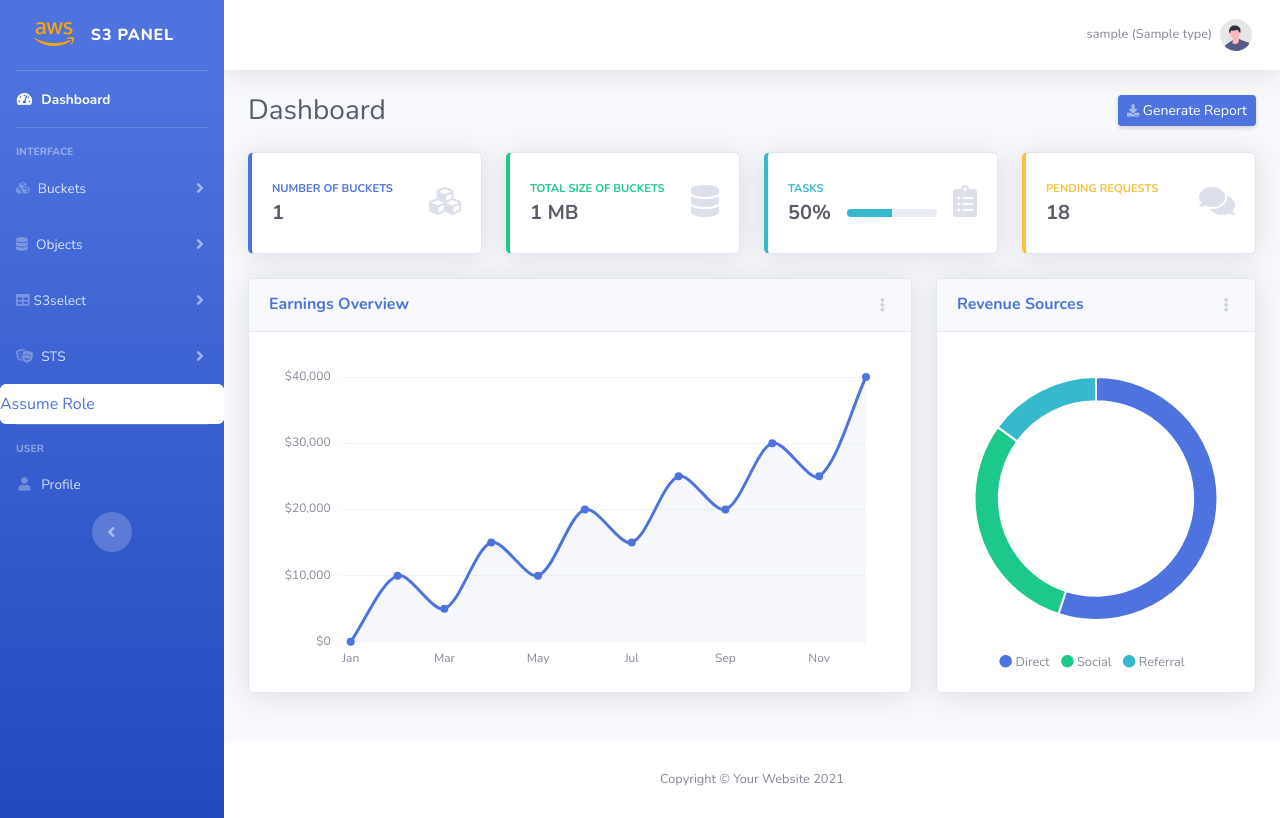
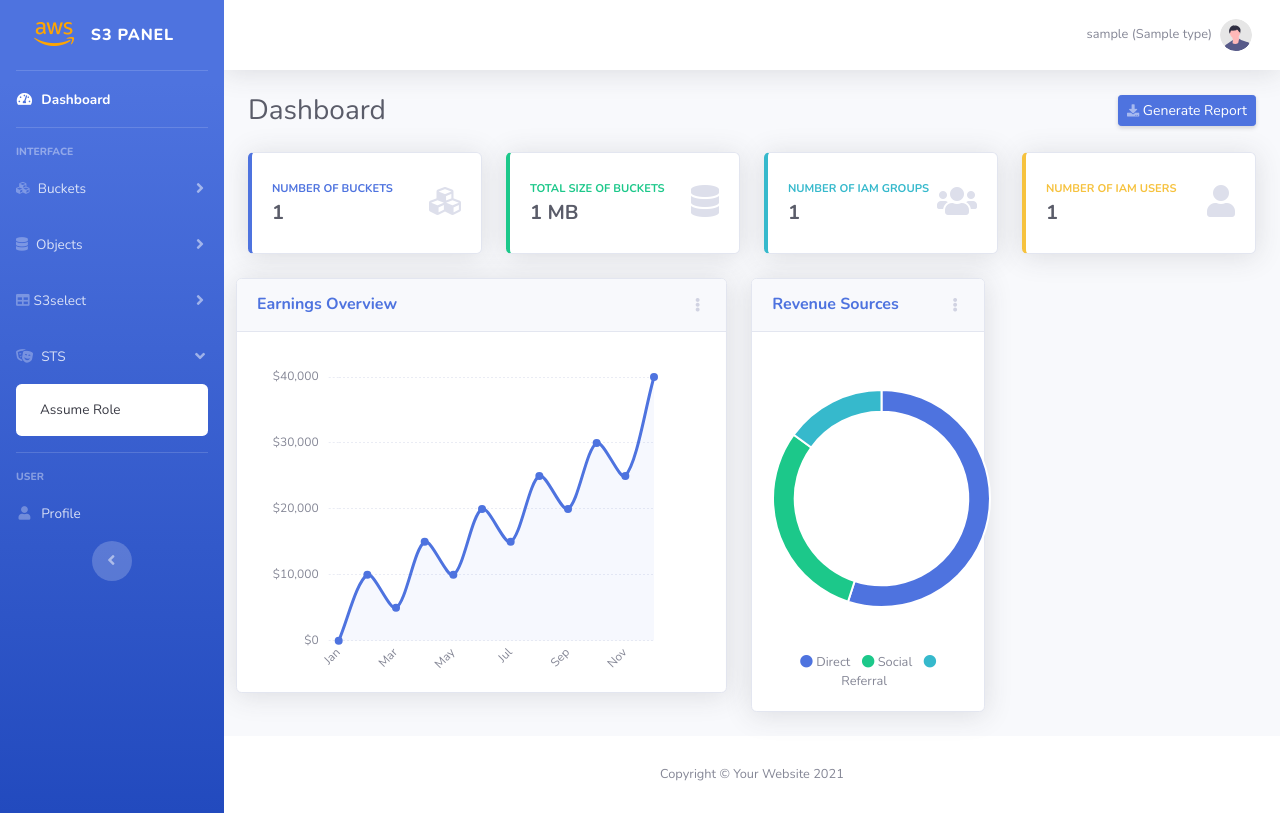
Before and after one commit to alidarvishi1374/infra-automation, a Python web app: template s3-panel-web-ui/templates/index.html in a window 1280 px wide, after a click on "STS". Run offline with Jinja, Linux system fonts and the light colour scheme; the template is opened without the code that fills it: most values are stand-ins (such as "Sample title", 1, 10 or a date in 2020); some libraries are stand-ins or nearby versions.

Commit message:
add count of users and groups to dashboard

```diff
--- a/s3-panel-web-ui/templates/index.html
+++ b/s3-panel-web-ui/templates/index.html
@@ -148,6 +148,7 @@
         <i class="fas fa-theater-masks"></i>
         <span>STS</span>
     </a>
+    <div id="collapseSts" class="collapse" aria-labelledby="headingObjects" data-parent="#accordionSidebar">
         <div class="bg-white py-2 collapse-inner rounded">
             {% if user_info.type == "Root Account" %}
 
@@ -157,6 +158,7 @@
             <a class="collapse-item" href="{{ url_for('assume_roles.assume_roles_page') }}">Assume Role</a>
 
 
+        </div>
     </div>
 
 </li>
@@ -267,6 +269,7 @@
                     <div class="row">
 
                         <!-- Earnings (Monthly) Card Example -->
+<!-- Number Of Buckets -->
 <div class="col-xl-3 col-md-6 mb-4">
     <div class="card border-left-primary shadow h-100 py-2">
         <div class="card-body">
@@ -284,7 +287,7 @@
     </div>
 </div>
 
-                        <!-- Earnings (Monthly) Card Example -->
+<!-- Total Size Of Buckets -->
 <div class="col-xl-3 col-md-6 mb-4">
     <div class="card border-left-success shadow h-100 py-2">
         <div class="card-body">
@@ -302,48 +305,36 @@
     </div>
 </div>
 
-                        <!-- Earnings (Monthly) Card Example -->
+<!-- Number Of IAM Groups -->
 <div class="col-xl-3 col-md-6 mb-4">
     <div class="card border-left-info shadow h-100 py-2">
         <div class="card-body">
             <div class="row no-gutters align-items-center">
                 <div class="col mr-2">
-                                            <div class="text-xs font-weight-bold text-info text-uppercase mb-1">Tasks
-                                            </div>
-                                            <div class="row no-gutters align-items-center">
-                                                <div class="col-auto">
-                                                    <div class="h5 mb-0 mr-3 font-weight-bold text-gray-800">50%</div>
-                                                </div>
-                                                <div class="col">
-                                                    <div class="progress progress-sm mr-2">
-                                                        <div class="progress-bar bg-info" role="progressbar"
-                                                            style="width: 50%" aria-valuenow="50" aria-valuemin="0"
-                                                            aria-valuemax="100"></div>
-                                                    </div>
-                                                </div>
-                                            </div>
+                    <div class="text-xs font-weight-bold text-info text-uppercase mb-1">
+                        Number Of IAM Groups</div>
+                    <div class="h5 mb-0 font-weight-bold text-gray-800">{{ iam_groups_count }}</div>
                 </div>
                 <div class="col-auto">
-                                            <i class="fas fa-clipboard-list fa-2x text-gray-300"></i>
+                    <i class="fas fa-users fa-2x text-gray-300"></i>
                 </div>
             </div>
         </div>
     </div>
 </div>
 
-                        <!-- Pending Requests Card Example -->
+<!-- Number Of IAM Users -->
 <div class="col-xl-3 col-md-6 mb-4">
     <div class="card border-left-warning shadow h-100 py-2">
         <div class="card-body">
             <div class="row no-gutters align-items-center">
                 <div class="col mr-2">
                     <div class="text-xs font-weight-bold text-warning text-uppercase mb-1">
-                                                Pending Requests</div>
-                                            <div class="h5 mb-0 font-weight-bold text-gray-800">18</div>
+                        Number Of IAM Users</div>
+                    <div class="h5 mb-0 font-weight-bold text-gray-800">{{ iam_users_count }}</div>
                 </div>
                 <div class="col-auto">
-                                            <i class="fas fa-comments fa-2x text-gray-300"></i>
-                                        </div>
+                    <i class="fas fa-user fa-2x text-gray-300"></i>
                 </div>
             </div>
         </div>
```
Also changed, not shown: s3-panel-web-ui/routes/bucket_routes.py (+40 -3 lines). Lines whose indentation alone changed are shown as unchanged.
